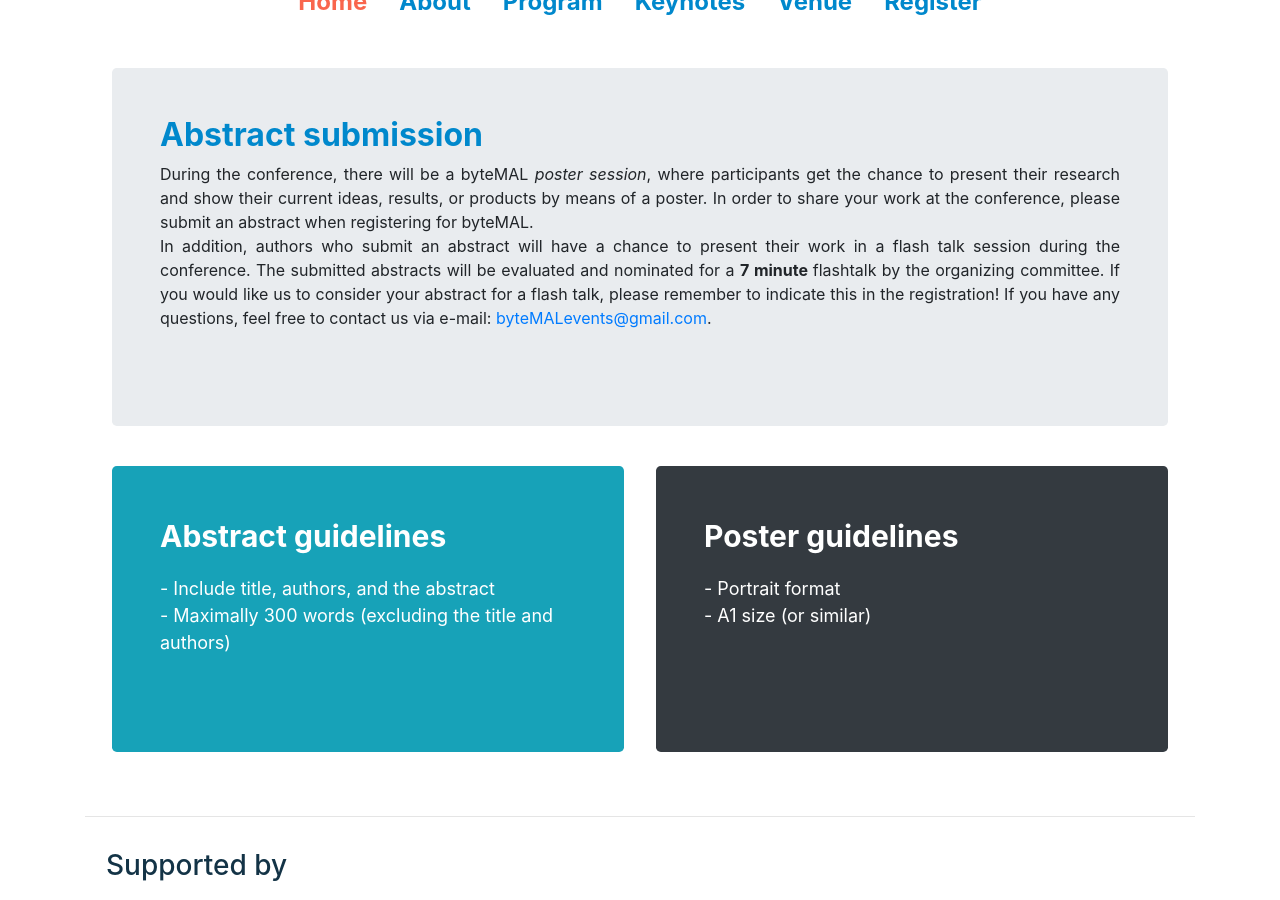
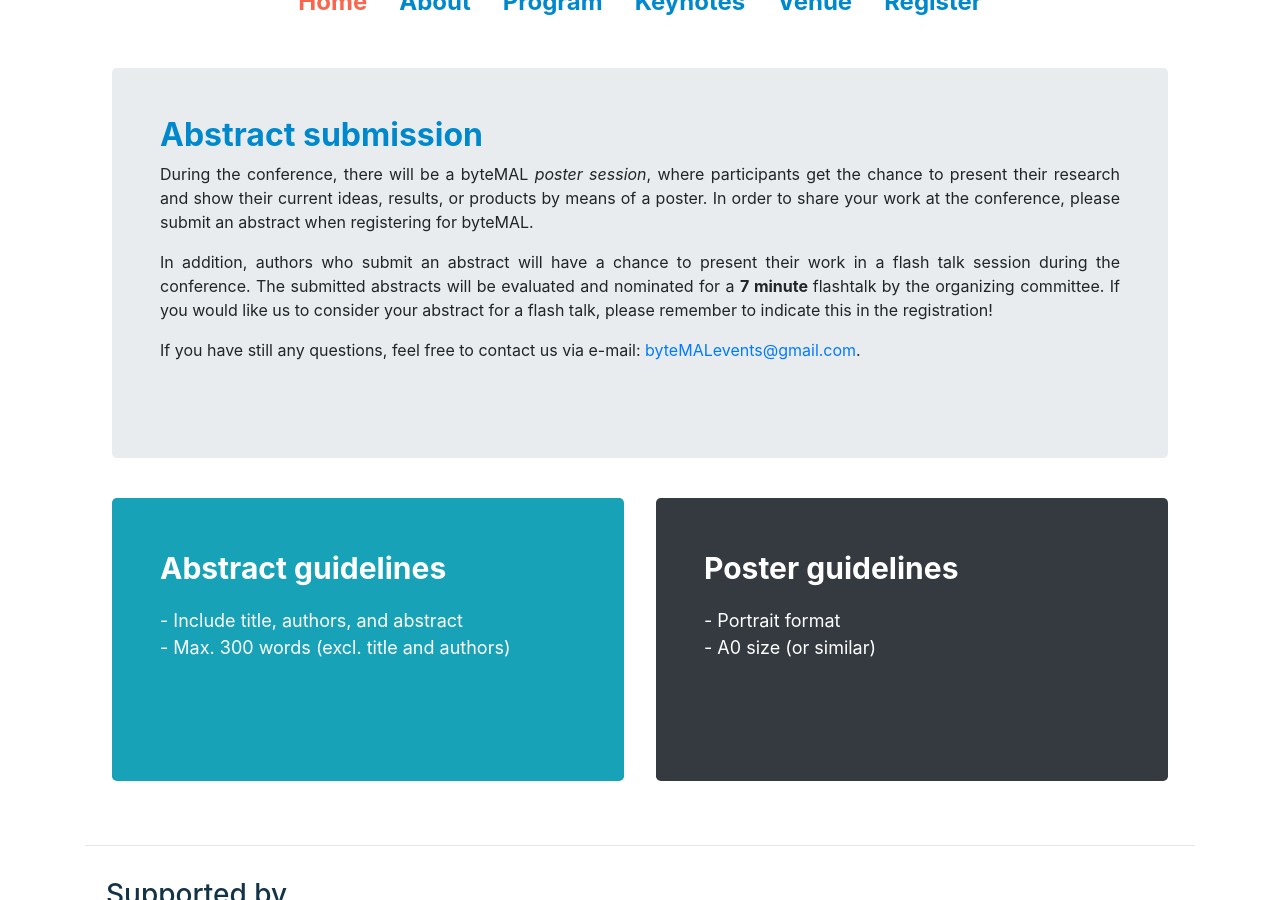
Before and after one commit to bytemal/bytemal-2024, a Jekyll site: the page built from _pages/submit.md, in a window 1280 px wide and 900 px high, scrolled down 513 px. Built offline with Jekyll 4.4.1, drawn with Linux system fonts in a browser that asks for light colours; nearby versions of some CDN libraries.

Commit message:
Update submit.md

```diff
--- a/_pages/submit.md
+++ b/_pages/submit.md
@@ -7,8 +7,9 @@
   <div class="col-sm-12 px-3">
 	  <div class="jumbotron p-5 h-100" style="text-align: justify">
       <h2><b>Abstract submission</b></h2>
-      <p>During the conference, there will be a byteMAL <i>poster session</i>, where participants get the chance to present their research and show their current ideas, results, or products by means of a poster. In order to share your work at the conference, please submit an abstract when registering for byteMAL. <br>
-	      In addition, authors who submit an abstract will have a chance to present their work in a flash talk session during the conference. The submitted abstracts will be evaluated and nominated for a <b>7 minute </b>flashtalk by the organizing committee. If you would like us to consider your abstract for a flash talk, please remember to indicate this in the registration! If you have any questions, feel free to contact us via e-mail: <a href = "mailto:byteMALevents@gmail.com">byteMALevents@gmail.com</a>.</p>
+		  <p>During the conference, there will be a byteMAL <i>poster session</i>, where participants get the chance to present their research and show their current ideas, results, or products by means of a poster. In order to share your work at the conference, please submit an abstract when registering for byteMAL. </p>
+		  <p>In addition, authors who submit an abstract will have a chance to present their work in a flash talk session during the conference. The submitted abstracts will be evaluated and nominated for a <b>7 minute </b>flashtalk by the organizing committee. If you would like us to consider your abstract for a flash talk, please remember to indicate this in the registration!</p>
+		  <p> If you have still any questions, feel free to contact us via e-mail: <a href = "mailto:byteMALevents@gmail.com">byteMALevents@gmail.com</a>.</p>
 	  </div>
   </div>
 </div>
@@ -19,8 +20,9 @@
 	  <div class="col-sm-6 px-3">
 	  <div class="jumbotron p-5 bg-info text-white h-100" style="text-align: left">
 		  <p style="font-size: 30px"><b>Abstract guidelines</b></p>
-		  <p style="font-size: 18px">- Include title, authors, and the abstract <br>
-			  - Maximally 300 words (excluding the title and authors)
+		  <p style="font-size: 18px">
+			  - Include title, authors, and abstract <br>
+			  - Max. 300 words (excl. title and authors)
 		  </p>
 	  </div>
   </div>
@@ -30,7 +32,7 @@
 		  <p style="font-size: 30px"><b>Poster guidelines</b></p>
 		  <p style="font-size: 18px">
 		  - Portrait format <br>
-		  - A1 size (or similar)
+		  - A0 size (or similar)
 	  </p> <br>
 	  </div>
   </div>
```
